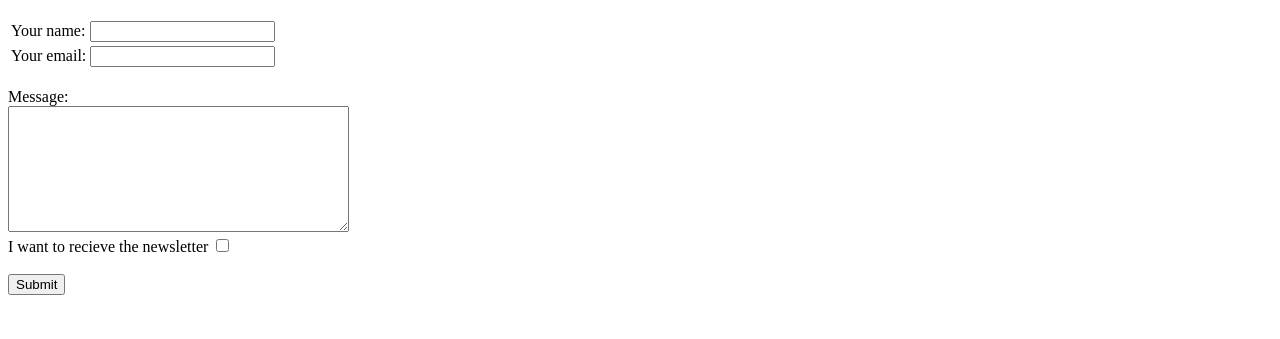
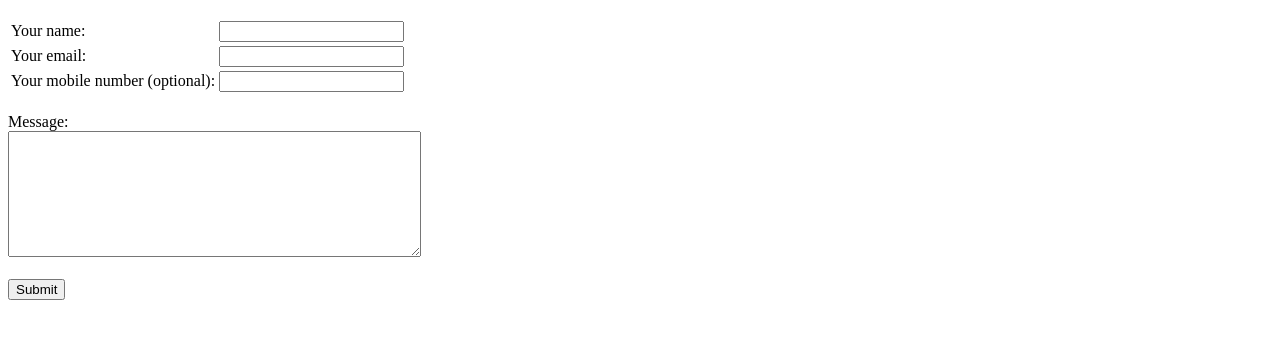
Before and after one commit to LisannedeJong/cv, a plain HTML site: page Contact.html in a window 1280 px wide. Shown: the part 269-608 px from the top of the page. Drawn offline with Linux system fonts and the light colour scheme.

Commit message:
Update Contact.html

```diff
--- a/Contact.html
+++ b/Contact.html
@@ -31,13 +31,14 @@
       <td> <label>Your email:</label></td>
       <td><input type="email" name="YourEmail" value=""></td>
     </tr>
+    <tr>
+      <td> <label> Your mobile number (optional):</label></td>
+      <td> <input type="text" name="YourNumber"></td>
+    </tr>
   </table>
   <br>
   <label>Message:</label> <br>
-  <textarea name="YourMessage" rows="8" cols="40"></textarea>
-  <br>
-  <label>I want to recieve the newsletter</label>
-  <input type="checkbox" name="" value="">
+  <textarea name="YourMessage" rows="8" cols="49"></textarea>
   <br> <br>
   <input type="submit" name="">
 
```
